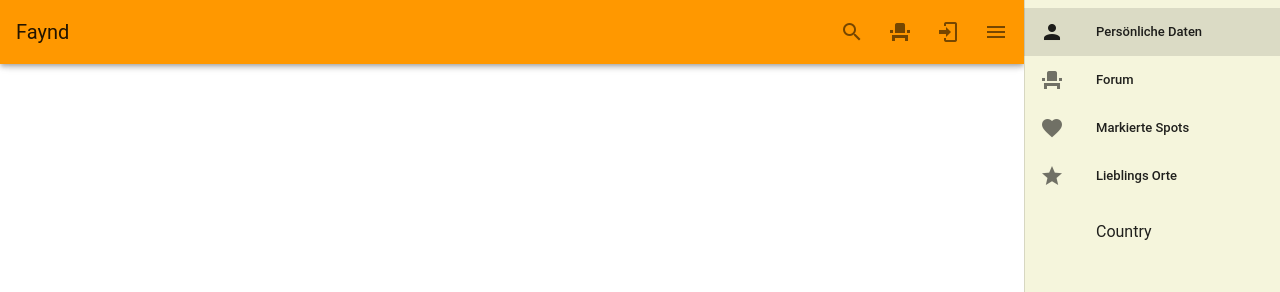
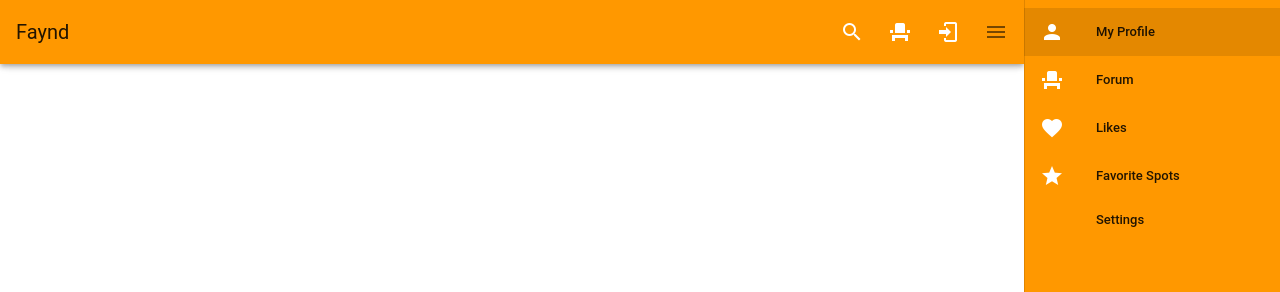
Before and after one commit to hfu-gis/Sigma, a Vue app: page /#/overview in a window 1280 px wide. Both pictures are taken after a click on the button 1252 px from the left and 32 px from the top of the page. Shown: the top 292 px of the page. Built offline with nearby package versions, Linux system fonts and the light colour scheme; a small style sheet from the web is missing.

Commit message:
Neue Farbe für Icons und Login

```diff
--- a/home.html
+++ b/home.html
@@ -24,7 +24,7 @@ Index.html // Unser Aktivitätendiagramm in Form einer Webseite
         button {
             margin: 0 15px;
             display: flex;
-            background-color: #FFF299;
+            background-color: #FFFFFF;
             color: black;
             padding: 17px 45px;
             border: none;
--- a/src/App.vue
+++ b/src/App.vue
@@ -2,22 +2,22 @@
   <v-app id="inspire">
     <v-navigation-drawer
       v-model="drawer"
-      app color="#F5F5DC"
+      app color="orange"
       right
     >
       <v-list dense>
         <v-list-item link :to="{name:'Overview'}">
           <v-list-item-action>
-            <v-icon>mdi-account theme--light</v-icon>
+            <v-icon color="white">mdi-account</v-icon>
           </v-list-item-action>
           <v-list-item-content>
-            <v-list-item-title>Persönliche Daten</v-list-item-title>
+            <v-list-item-title>My Profile</v-list-item-title>
           </v-list-item-content>
         </v-list-item>
 
         <v-list-item link :to="{name:'Order'}">
           <v-list-item-action>
-            <v-icon>mdi-seat</v-icon>
+            <v-icon color="white">mdi-seat</v-icon>
           </v-list-item-action>
           <v-list-item-content>
             <v-list-item-title>Forum</v-list-item-title>
@@ -26,30 +26,29 @@
 
         <v-list-item link >
           <v-list-item-action>
-            <v-icon>mdi-heart</v-icon>
+            <v-icon color="white">mdi-heart</v-icon>
           </v-list-item-action>
           <v-list-item-content>
-            <v-list-item-title>Markierte Spots</v-list-item-title>
+            <v-list-item-title>Likes</v-list-item-title>
           </v-list-item-content>
         </v-list-item>
 
         <v-list-item link>
           <v-list-item-action>
-            <v-icon>mdi-star</v-icon>
+            <v-icon color="white">mdi-star</v-icon>
           </v-list-item-action>
           <v-list-item-content>
-            <v-list-item-title>Lieblings Orte</v-list-item-title>
+            <v-list-item-title>Favorite Spots</v-list-item-title>
           </v-list-item-content>
         </v-list-item>
-      </v-list>
 
 
         <v-list-item link>
           <v-list-item-action>
-            <v-icon>mdi-settings</v-icon>
+            <v-icon color="white">mdi-settings</v-icon>
           </v-list-item-action>
           <v-list-item-content>
-            <v-list-item-title>Country</v-list-item-title>
+            <v-list-item-title>Settings</v-list-item-title>
           </v-list-item-content>
         </v-list-item>
       </v-list>
@@ -62,14 +61,14 @@
       <v-toolbar-title>Faynd</v-toolbar-title>
       <v-spacer />
       <v-btn icon>
-        <v-icon>mdi-magnify</v-icon>
+        <v-icon color="white">mdi-magnify</v-icon>
       </v-btn>
       <v-btn icon :to="{name:'Order'}">
-        <v-icon>mdi-seat</v-icon>
+        <v-icon color="white">mdi-seat</v-icon>
       </v-btn>
 
       <v-btn v-if="!isLoggedIn" icon :to="{name:'Login'}">
-        <v-icon>mdi-login</v-icon>
+        <v-icon color="white">mdi-login</v-icon>
       </v-btn>
       <v-app-bar-nav-icon @click.stop="drawer = !drawer"  />
     </v-app-bar>
--- a/src/components/Layout.vue
+++ b/src/components/Layout.vue
@@ -54,7 +54,7 @@
         <v-icon>mdi-magnify</v-icon>
       </v-btn>
       <v-btn icon :to="{name:'Login'}">
-        <v-icon>mdi-login</v-icon>
+        <v-icon color="white">mdi-login</v-icon>
       </v-btn>
 
       <v-app-bar-nav-icon @click.stop="drawer = !drawer" />
--- a/src/views/Login.vue
+++ b/src/views/Login.vue
@@ -10,11 +10,12 @@
     >
       <v-card class="elevation-12">
         <v-toolbar
-          color="#CDC0B0"
+          color="orange"
           dark
           flat
         >
-          <v-toolbar-title>Login</v-toolbar-title>
+          <v-toolbar-title class="headline mb-1"> </v-toolbar-title>
+          <v-toolbar-title color="black"> LOGIN </v-toolbar-title>
           <v-spacer/>
           <v-tooltip bottom>
             <template v-slot:activator="{ on }">
@@ -48,9 +49,10 @@
         <v-card-text>
           <v-form>
             <v-text-field
-              label="Login"
+              label="Name"
               name="login"
               prepend-icon="mdi-account"
+              icon color="orange"
               type="text"
               :value="Users = require('../assets/data/Users.json')"
             />
@@ -60,13 +62,14 @@
               label="Password"
               name="password"
               prepend-icon="mdi-textbox-password"
+              icon color="orange"
               type="password"
             />
           </v-form>
         </v-card-text>
         <v-card-actions>
           <v-spacer/>
-          <v-btn color="#F5F5DC"
+          <v-btn color="orange"
              @click="$emit('login', true); $router.push({name:'Overview'})">
             Login
           </v-btn>
```
